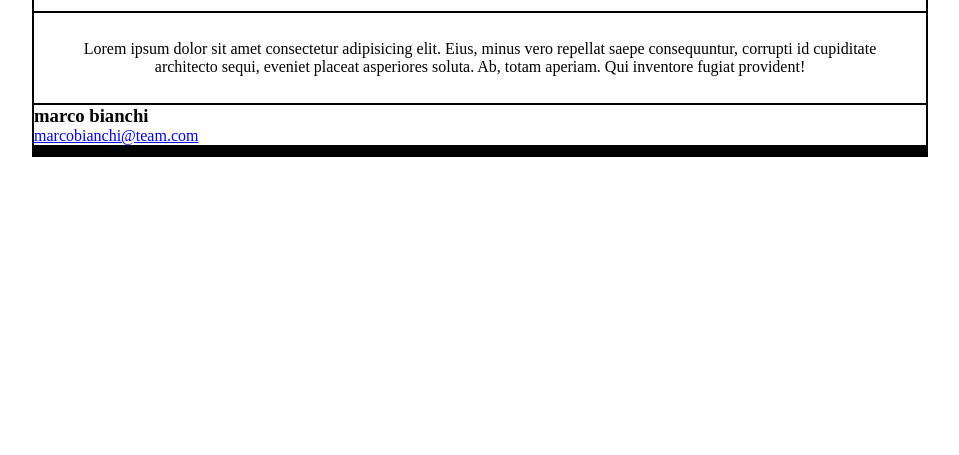
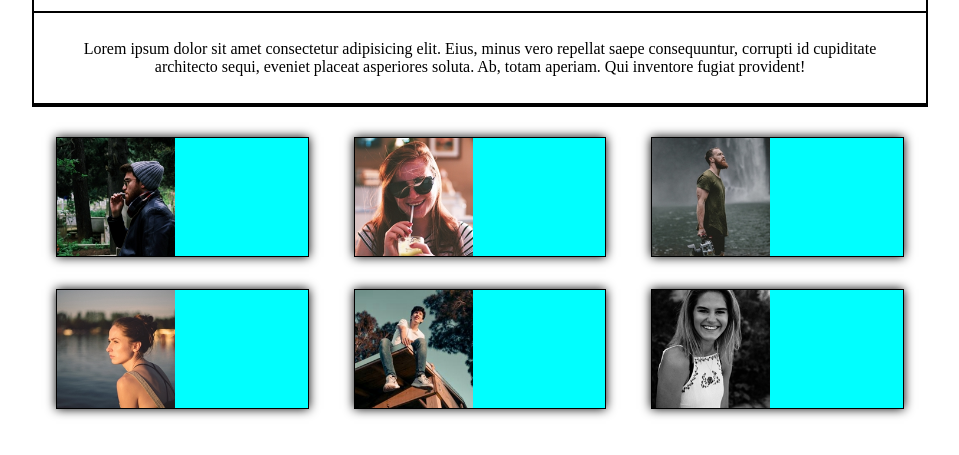
Before and after one commit to BernardoCosmi/html-css-float-cards, a plain HTML site: page index.html in a window 1280 px wide. Shown: the part 69-524 px from the top of the page, without its empty margins (160-1119 px from the left). Drawn offline with Linux system fonts and the light colour scheme.

Commit message:
floating cards (no text)

```diff
--- a/assets/CSS/style.css
+++ b/assets/CSS/style.css
@@ -4,14 +4,18 @@
     box-sizing: border-box;
 }
 
+/* Temporary Border */
 div{
     border: 1px solid black;
 }
+
+/* General container */
 .container{
     margin: auto;
     width: 70%;
 }
 
+/* Title and article */
 #title{
     height: 80px;
     text-align: center;
@@ -19,7 +23,43 @@ div{
     color: #E53170;
 }
 
-div > p{
+div>p{
     padding: 3%;
     text-align: center;
 }
+
+/* Floating Cards */
+
+.card{
+    width: calc(85%/3);
+    height: 120px;
+    float: left;
+    margin:2em calc(15%/6) 0;
+    box-shadow: 0 0 10px black;
+    background-position: left;
+    background-color: aqua;
+    background-repeat: no-repeat;
+    background-size: contain;
+}
+
+.pro_pic{
+    margin-left: 0;
+}
+.marco{
+    background-image: url(../img/male1.png);
+}
+.laura{
+    background-image: url(../img/female1.png);
+}
+.giorgio{
+    background-image: url(../img/male2.png);
+}
+.marta{
+    background-image: url(../img/female2.png);
+}
+.roberto{
+    background-image: url(../img/male3.png);
+}
+.daniela{
+    background-image: url(../img/female3.png);
+}
--- a/index.html
+++ b/index.html
@@ -8,22 +8,32 @@
 </head>
 
 <body>
+    <!-- General container -->
     <div class="container">
+
+        <!-- Title and article -->
         <div id="title">
             <h1>Meet Our Team</h1>
         </div>
+
         <div>
             <p>Lorem ipsum dolor sit amet consectetur adipisicing elit. Eius, minus vero repellat saepe consequuntur, corrupti id cupiditate architecto sequi, eveniet placeat asperiores soluta. Ab, totam aperiam. Qui inventore fugiat provident!</p>
         </div>
+
+        <!-- Floating Cards -->
+        <div class="card_container">
             <div class="marco card">
-            <h3 class="nome">marco bianchi</h3>
-            <a href="mailto:marcobianchi@team.com">marcobianchi@team.com</a>
+                <h3 class="nome"></h3>
+                <span class="qualification"></span>
+                <a class="email" href="mailto:"></a>
             </div>
+
             <div class="laura card"></div>
             <div class="giorgio card"></div>
             <div class="marta card"></div>
             <div class="roberto card"></div>
             <div class="daniela card"></div>
         </div>
+    </div>
     </body>
 </html>
```
Lines whose indentation alone changed are shown as unchanged.
